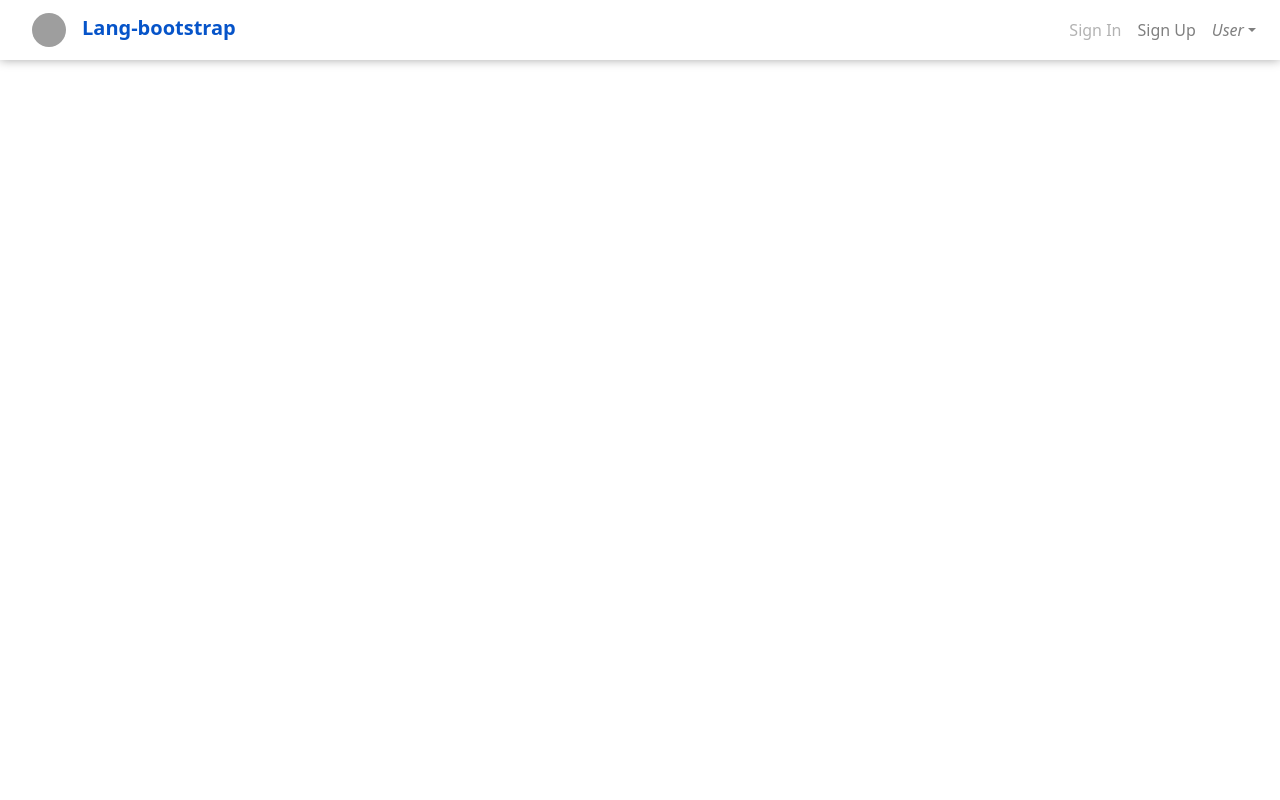
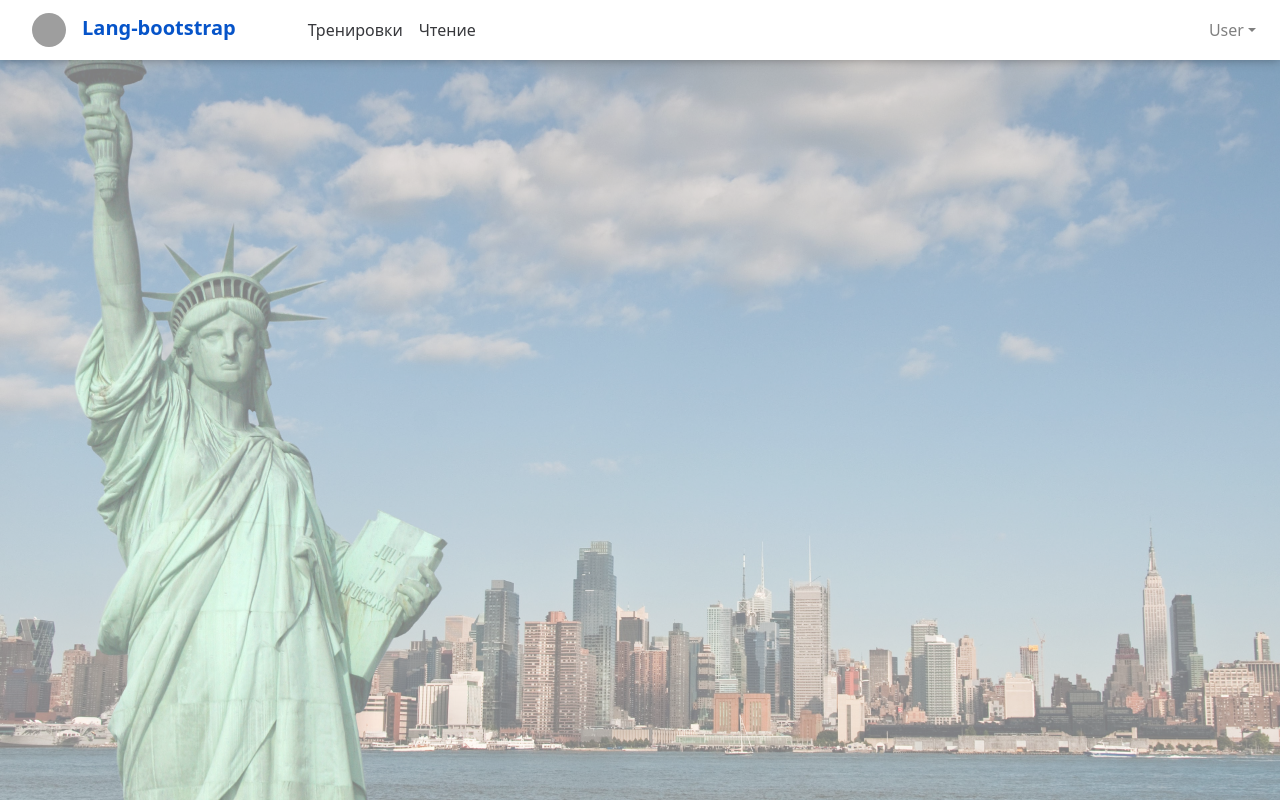
Before and after one commit to MaxGoover/lang-bootstrap-vue, a Vue app: page / in a window 1280 px wide. Built offline with nearby package versions, Linux system fonts and the light colour scheme; grey boxes are pictures that could not be loaded.

Commit message:
Good styles for app header

```diff
--- a/public/index.html
+++ b/public/index.html
@@ -5,12 +5,26 @@
     <meta http-equiv="X-UA-Compatible" content="IE=edge">
     <meta name="viewport" content="width=device-width,initial-scale=1.0">
     <link rel="icon" href="<%= BASE_URL %>favicon.ico">
-    <title>tdd-app</title>
+    <title>Lang-bootstrap-vue</title>
+    <style>
+      body {
+        min-width: 320px;
+      }
+      .bg {
+        background: url('/img/usa_statue_of_liberty.jpg') no-repeat center center;
+        background-size: cover;
+        height: 100%;
+        opacity: 0.5;
+        position: absolute;
+        width: 100%;
+      }
+    </style>
   </head>
   <body>
     <noscript>
       <strong>We're sorry but tdd-app doesn't work properly without JavaScript enabled. Please enable it to continue.</strong>
     </noscript>
+    <span class="bg"></span>
     <div id="app"></div>
     <!-- built files will be auto injected -->
   </body>
--- a/src/assets/components/app/AppHeader.css
+++ b/src/assets/components/app/AppHeader.css
@@ -1,12 +1,17 @@
 .navbar {
+    background-color: #fff;
     box-shadow: 0 0 10px 0 rgba(0, 0, 0, .35);
     font-family: 'Sans', Helvetica, Arial, sans-serif;
 }
 .navbar .navbar-brand {
     color: #0654c9;
     font-weight: 600;
-    line-height: 18px;
+    min-height: 32px;
 }
 .navbar .navbar-brand img {
     border-radius: 100%;
 }
+.navbar .navbar-nav .nav-link {
+    color: #37383c;
+    font-size: 16px;
+}
--- a/src/components/app/AppHeader.vue
+++ b/src/components/app/AppHeader.vue
@@ -13,16 +13,13 @@
 
     <!--Элементы меню-->
     <b-collapse id="nav-collapse" is-nav>
-      <b-navbar-nav class="ml-auto" right>
+      <b-navbar-nav class="ml-5">
+        <b-nav-item href="#">Тренировки</b-nav-item>
+        <b-nav-item href="#" disabled>Чтение</b-nav-item>
+      </b-navbar-nav>
 
-        <b-nav-item href="#" disabled>Sign In</b-nav-item>
-        <b-nav-item href="#">Sign Up</b-nav-item>
-
-        <b-nav-item-dropdown>
-          <!-- Using 'button-content' slot -->
-          <template v-slot:button-content>
-            <em>User</em>
-          </template>
+      <b-navbar-nav class="ml-auto" >
+        <b-nav-item-dropdown text="User" right>
           <b-dropdown-item href="#">Profile</b-dropdown-item>
           <b-dropdown-item href="#">Sign Out</b-dropdown-item>
         </b-nav-item-dropdown>
```
Also changed, not shown: public/img/usa_statue_of_liberty.jpg (added).
